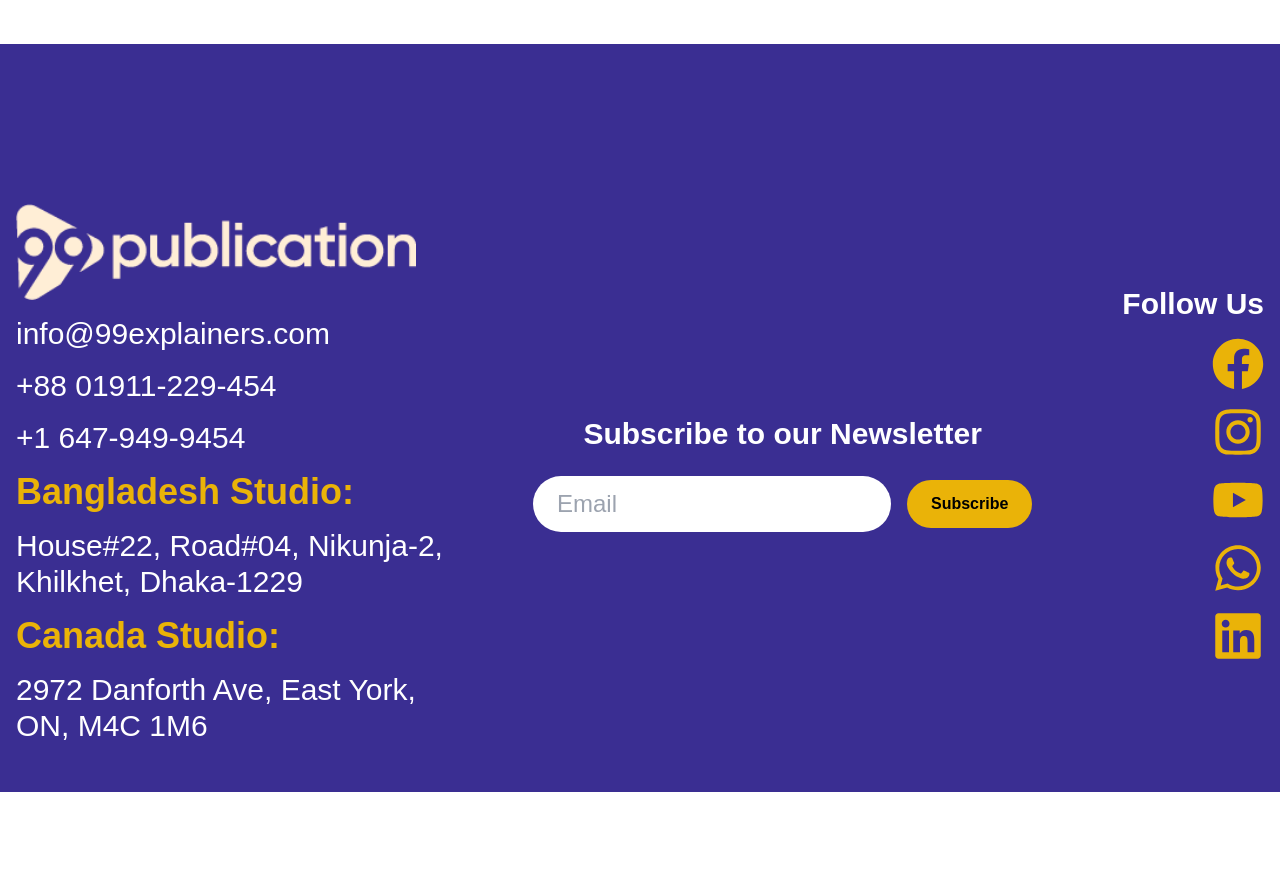
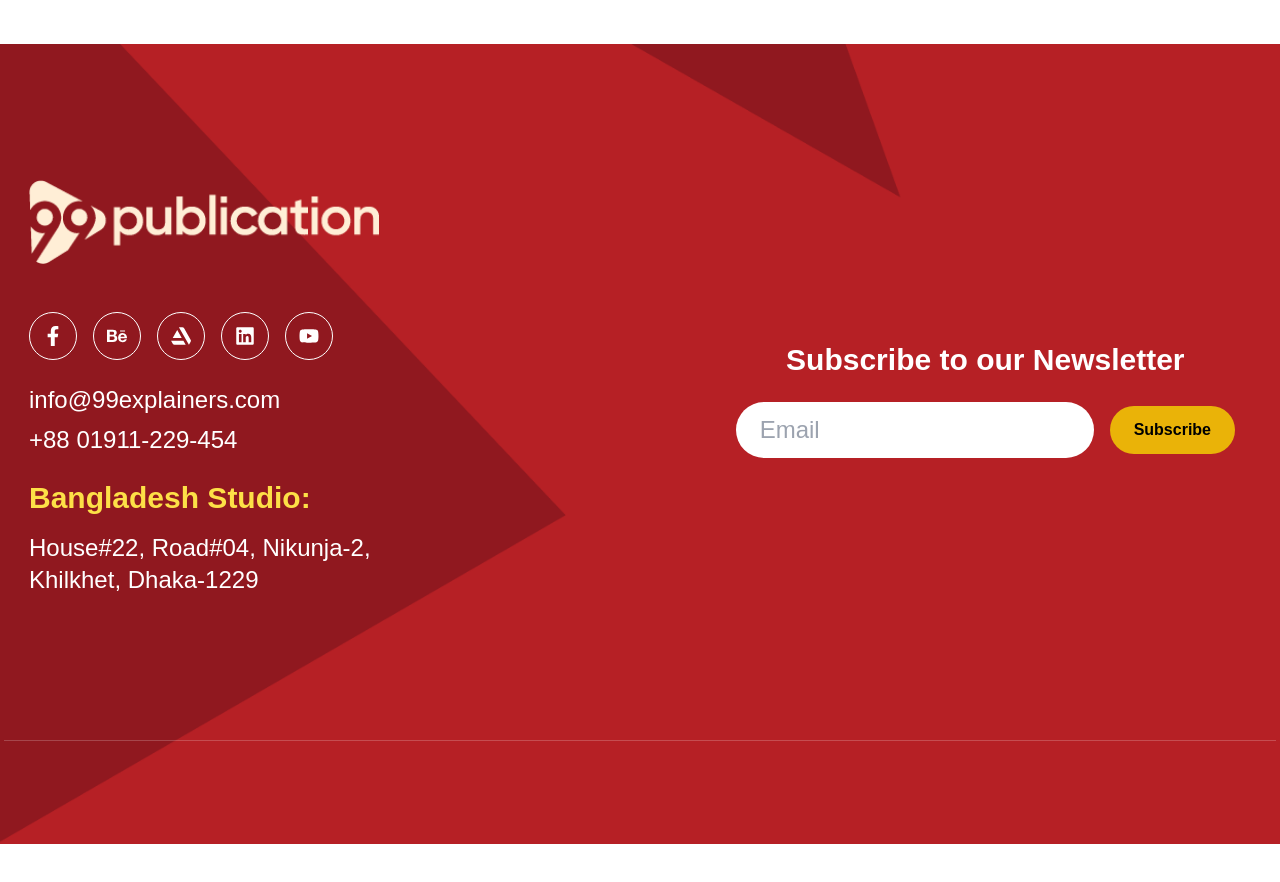
Before and after one commit to Ebtesham-21/GPbook-store, a Next.js app: page / in a window 1280 px wide. Shown: the part 440-1322 px from the top of the page. Before the commit the page ends 1280 px from the top, so only its background shows below. Built offline with nearby package versions, Linux system fonts and the light colour scheme; no server answers; the database is empty.

Commit message:
foooter red

```diff
--- a/src/app/layout.tsx
+++ b/src/app/layout.tsx
@@ -4,7 +4,8 @@ import Navbar from "@/components/shared/navbar";
 import ImageSlider from "@/components/shared/ImageSlider";
 import LatestAddition from "@/components/LatestAddition";
 import './globals.css';
-import Footer2 from "@/components/shared/footer2";
+// import Footer2 from "@/components/shared/footer2";
+import Footer3 from "@/components/shared/footer3";
 
 // export const metadata = {
 //   title: "99 Book Store",
@@ -22,7 +23,7 @@ export default function RootLayout({ children }: { children: React.ReactNode })
             <Navbar />
             <ImageSlider />
             <LatestAddition/>
-            <Footer2/>
+            <Footer3/>
           </>
         )}
 
--- /dev/null
+++ b/src/components/shared/footer3.tsx
@@ -0,0 +1,212 @@
+import Image from "next/image";
+import Link from "next/link";
+import {
+  FaFacebookF,
+  FaArtstation ,
+  FaLinkedin,
+  FaBehance,
+  FaYoutube
+} from "react-icons/fa";
+import React, { useState } from "react";
+import Swal from "sweetalert2";
+
+interface ApiResponse {
+  message?: string;
+  error?: string;
+}
+
+const Footer: React.FC = () => {
+  const [email, setEmail] = useState("");
+  const [message, setMessage] = useState("");
+
+  const handleSubscribe = async (event: React.FormEvent) => {
+    event.preventDefault(); // Prevents page reload on form submit
+
+    try {
+      const response = await fetch(
+        `${process.env.NEXT_PUBLIC_BASE_URL}/mailchimp/api/subscribe`,
+        {
+          method: "POST",
+          headers: { "Content-Type": "application/json" },
+          body: JSON.stringify({ email }),
+        }
+      );
+
+      const data: ApiResponse = await response.json();
+
+      if (!response.ok) {
+        throw new Error(data.error || "Subscription failed");
+      }
+
+      // Show success alert
+      Swal.fire({
+        icon: "success",
+        title: "Thank You!",
+        text: "Subscribed successfully",
+        confirmButtonColor: "#3085d6",
+      });
+
+      setMessage("Subscription successful!");
+      setEmail(""); // Reset the email input field after successful subscription
+    } catch (error: unknown) {
+      let errorMessage = "An unexpected error occurred.";
+      if (error instanceof Error) {
+        errorMessage = error.message;
+      }
+      console.error("Subscription Error:", error);
+      setMessage(errorMessage);
+
+      // Show error alert
+      Swal.fire({
+        icon: "error",
+        title: "Oops...",
+        text: errorMessage,
+        confirmButtonColor: "#d33",
+      });
+    }
+  };
+
+
+  return (
+    <div className="relative bg-cover  bg-center min-h-screen w-full overflow-hidden font-poppins md:pt-28">
+      {/* Background Image */}
+      <div
+        className="absolute inset-0 bg-cover bg-center"
+        style={{
+          // backgroundImage: "url(/FooterRed.png)",
+           backgroundImage: "url('/images/FooterExp.png')",
+
+          backgroundPosition: "center top",
+        }}
+      />
+
+      {/* Content */}
+      <div className="relative z-10 text-white max-w-[1480px] mx-auto px-4 sm:px-6 lg:px-1 overflow-y-auto h-full ">
+        <div className="md:flex justify-between flex-wrap space-y-8 md:space-y-12">
+          {/* Left Section */}
+          <div className="flex flex-col items-center md:items-start space-y-6  md:pl-[25px]">
+            {/* Logo */}
+            <Link href="/">
+              <div className="text-center md:text-left max-w-[1200px] pt-6">
+                <Image
+                  src="/images/logo-2.png"
+                  alt="99explainers"
+                  width={350}
+                  height={175}
+                  className="mb-6 transform  transition-transform duration-300"
+                />
+              </div>
+            </Link>
+
+            {/* Social Icons */}
+            <div className="flex space-x-4">
+              <Link
+                href="https://www.facebook.com/99explainers/"
+                 target="_blank"
+                className="w-12 h-12 flex justify-center items-center rounded-full border border-white hover:bg-white hover:text-black transition duration-300"
+              >
+                <FaFacebookF size={20} />
+              </Link>
+              <Link
+                href="https://www.behance.net/99explainer"
+                target="_blank"
+                className="w-12 h-12 flex justify-center items-center rounded-full border border-white hover:bg-white hover:text-black transition duration-300"
+              >
+                <FaBehance size={20} />
+              </Link>
+              <Link
+                href="https://www.artstation.com/explainers_99"
+                target="_blank"
+                className="w-12 h-12 flex justify-center items-center rounded-full border border-white hover:bg-white hover:text-black transition duration-300"
+              >
+                <FaArtstation size={20} />
+              </Link>
+              <Link
+                href="https://www.linkedin.com/company/99explainers"
+                target="_blank"
+                className="w-12 h-12 flex justify-center items-center rounded-full border border-white hover:bg-white hover:text-black transition duration-300"
+              >
+                <FaLinkedin size={20} />
+              </Link>
+              <Link
+                href="https://www.youtube.com/@99Explainers"
+                target="_blank"
+                className="w-12 h-12 flex justify-center items-center rounded-full border border-white hover:bg-white hover:text-black transition duration-300"
+              >
+                <FaYoutube size={20} />
+              </Link>
+            </div>
+
+            {/* Contact Info */}
+            <div className="text-center md:text-left space-y-2">
+              <p className="text-base sm:text-lg lg:text-xl xl:text-2xl">
+                info@99explainers.com
+              </p>
+              <p className="text-base sm:text-lg lg:text-xl xl:text-2xl">
+                +88 01911-229-454
+              </p>
+            </div>
+
+            {/* Address */}
+            <div className="text-center md:text-left space-y-4">
+              <h3 className="text-lg sm:text-xl lg:text-2xl xl:text-3xl font-bold text-yellow-300">
+                Bangladesh Studio:
+              </h3>
+              <p className="text-base sm:text-lg lg:text-xl xl:text-2xl">
+                House#22, Road#04, Nikunja-2, <br /> Khilkhet, Dhaka-1229
+              </p>
+
+            </div>
+          </div>
+
+          {/* NewsLetter Section */}
+          <div className="flex flex-col md:flex-row md:gap-28 text-center md:text-left  md:pr-[25px]">
+          <div className="flex flex-col items-center justify-center self-center">
+            <div className="text-center w-full max-w-2xl px-4">
+              <h3 className="text-2xl md:text-3xl font-semibold mb-6">
+                Subscribe to our Newsletter
+              </h3>
+
+              <form
+                onSubmit={handleSubscribe}
+                className="flex flex-col md:flex-row justify-center items-center w-full"
+              >
+                <input
+                  type="email"
+                  placeholder="Email"
+                  value={email}
+                  onChange={(e) => setEmail(e.target.value)}
+                  className="text-black px-6 py-3 rounded-full focus:outline-none w-full md:w-46 text-lg md:text-2xl"
+                  required
+                />
+                <button
+                  type="submit"
+                  className="mt-4 md:mt-0 bg-yellow-500 hover:bg-yellow-600 text-black px-6 py-3 rounded-full font-semibold ml-0 md:ml-4"
+                >
+                  Subscribe
+                </button>
+              </form>
+              {message && <p className="mt-4">{message}</p>}
+            </div>
+          </div>
+          </div>
+        </div>
+
+        {/* Footer Bottom */}
+        <div className="mt-8 lg:mt-36 border-t border-white/20 pt-6 flex flex-col space-y-4">
+          {/* Links */}
+          <div className="flex space-x-6">
+            {/* <Link href="/privacy-policy" className="hover:underline text-sm lg:text-base">
+              Privacy Policy
+            </Link>
+            <Link href="/terms-of-use" className="hover:underline text-sm lg:text-base">
+              Terms of Use
+            </Link> */}
+          </div>
+        </div>
+      </div>
+    </div>
+  );
+}
+
+export default Footer;
```
Also changed, not shown: public/images/FooterExp.png (added).
